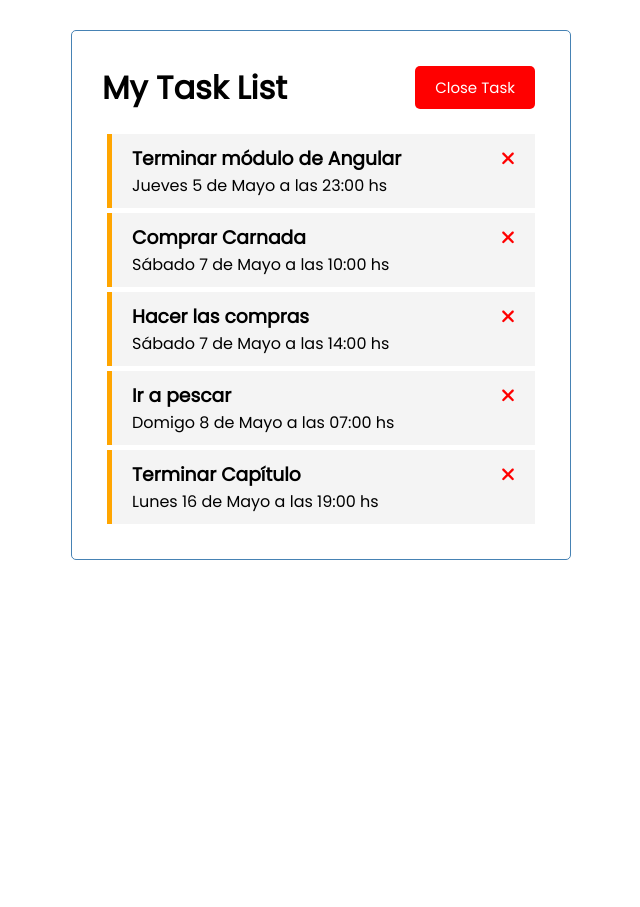
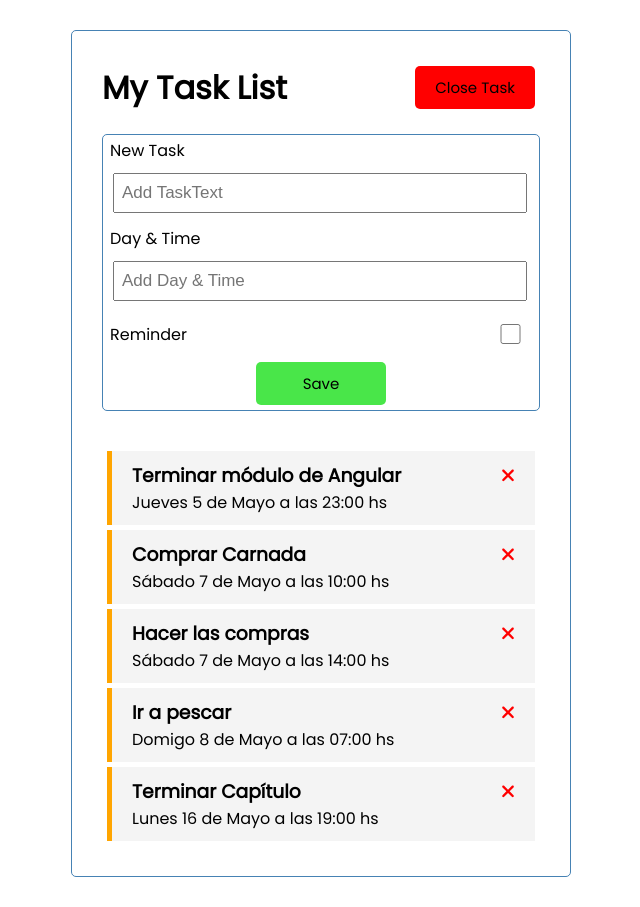
Before and after one commit to aibork/task-list, an Angular app: page / in a window 1280 px wide. Shown: the whole page, without its empty margins (319-959 px from the left). Before the commit the page ends 800 px from the top, so only its background shows below. Built offline with nearby package versions, Linux system fonts and the light colour scheme; data requests are answered from the project's data file.

Commit message:
16/05 6to commit

```diff
--- a/src/app/components/add-task/add-task.component.css
+++ b/src/app/components/add-task/add-task.component.css
@@ -1,3 +1,5 @@
 .add-form{
     margin-bottom: 40px;
+    border: 1px solid steelblue;
+    border-radius: 5px;
 }
--- a/src/app/components/add-task/add-task.component.html
+++ b/src/app/components/add-task/add-task.component.html
@@ -2,9 +2,10 @@
     class="add-form"
     (ngSubmit)="onSubmit()"
     *ngIf="showAddTask"
->
+    >
+
     <div class="form-control">
-        <label for="text">Task</label>
+        <label for="text">New Task</label>
         <input
             type="text"
             name="text"
@@ -26,16 +27,19 @@
     </div>
 
     <div class="form-control form-control-check">
-        <label for="reminder">Reminder</label>
+        <label
+        for="reminder">Reminder
+
+        </label>
         <input
             type="checkbox"
             name="checkbox"
             id="day"
             placeholder="Add Day & Time"
             [(ngModel)]="reminder"
-        />
+            />
     </div>
-  {{ text}}
+
     <input type="submit" value="Save" class="btn btn-block">
 
 </form>
--- a/src/app/components/add-task/add-task.component.ts
+++ b/src/app/components/add-task/add-task.component.ts
@@ -14,7 +14,7 @@ export class AddTaskComponent implements OnInit {
   text: string = "";
   day: string = "";
   reminder: boolean = false;
-  showAddTask: boolean = false;
+  showAddTask: boolean = true;
   subscription?: Subscription;
 
   constructor(
--- a/src/styles.css
+++ b/src/styles.css
@@ -21,8 +21,8 @@ body{
 
 .btn {
     display: inline-block;
-    background: #000;
-    color: #fff;
+    background: rgb(73, 230, 73);
+    color: rgb(0, 0, 0);
     border: none;
     padding: 10px 20px;
     margin: 5px;
@@ -37,25 +37,30 @@ body{
 }
 .btn:active {
     transform: scale(0.98);
+    background: rgb(36, 112, 36);
 }
 .btn-block {
-    display: block;
-    width: 100%;
+    display: inline;
+    width: 30%;
+    align-items: center;
+    justify-content: center;
+    margin-left: 35%;
 }
 
 .form-control {
-    margin: 20px 0;
+    margin: 3px 0px;
 }
 
 .form-control label {
     display: block;
+    padding: 0px 7px;
 }
 
 .form-control input {
-    width: 100%;
+    width: 95%;
     height: 40px;
-    margin: 5px;
-    padding: 3px 7px;
+    margin: 10px;
+    padding: 0px 7px;
     font-size: 17px;
 }
 
@@ -63,13 +68,16 @@ body{
     display: flex;
     align-items: center;
     justify-content: space-between;
+
 }
 
 .form-control-check label {
-    flex: 1;
+    flex: 10;
 }
 
 .form-control-check input {
-    flex: 2;
+    flex: 1;
     height: 20px;
+    cursor: pointer;
+
 }
```
